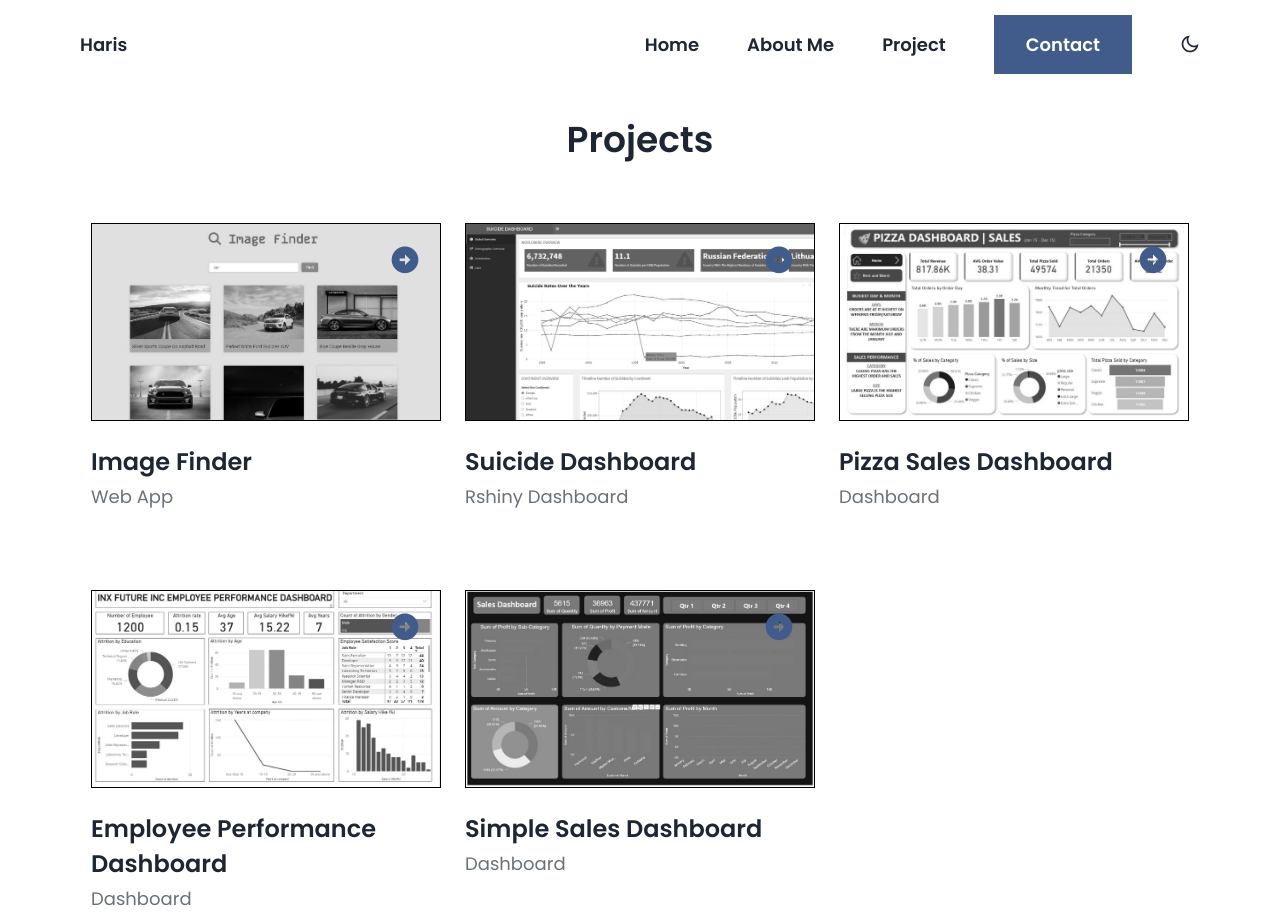
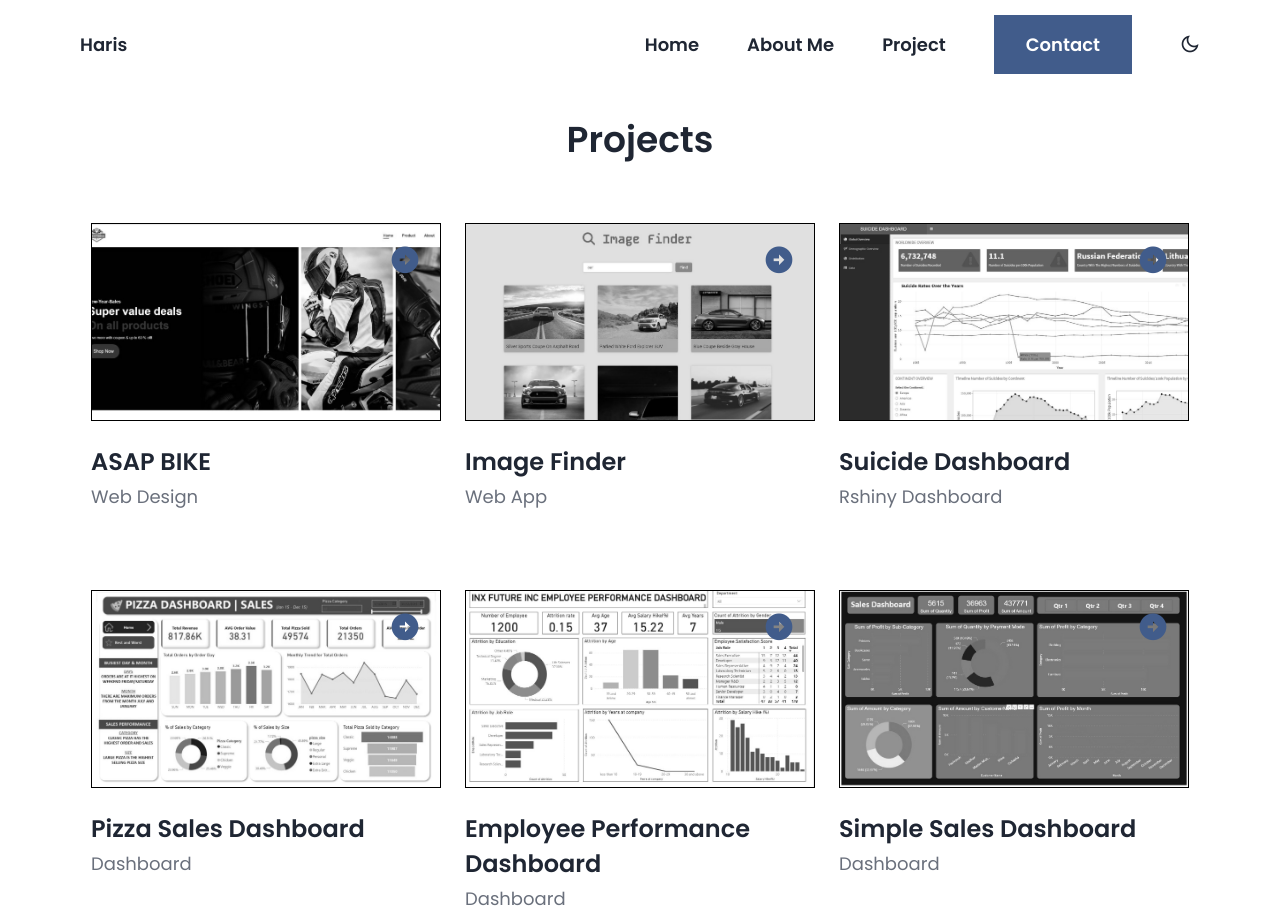
Before and after one commit to harishh29/portfolio-haris, a plain HTML site: page project.html in a window 1280 px wide. Shown: the top 915 px of the page. Drawn offline with nearby package versions, Linux system fonts and the light colour scheme; files whose address does not match are found by name.

Commit message:
update 26/2

```diff
--- a/project.html
+++ b/project.html
@@ -73,6 +73,17 @@
             <h2 class="section__title">Projects</h2>
 
             <div class="work__container work__page container grid">
+
+                <article class="work__link">
+                    <a href="https://harishh29.github.io/asap-bike/" target="_blank" class="work__link">
+                        <img src="img/project/asapbike.JPG" alt="" class="work__img">
+                        <i class="ri-arrow-right-circle-fill work__icon"></i>
+                    </a>
+
+                    <h2 class="work__title">ASAP BIKE</h2>
+                    <span class="work__subtitle">Web Design</span>
+                </article>
+
                 <article class="work__link">
                     <a href="https://harishh29.github.io/image-finder/" target="_blank" class="work__link">
                         <img src="img/project/imagefinder.JPG" alt="" class="work__img">
```
Also changed, not shown: img/project/asapbike.JPG (added).
